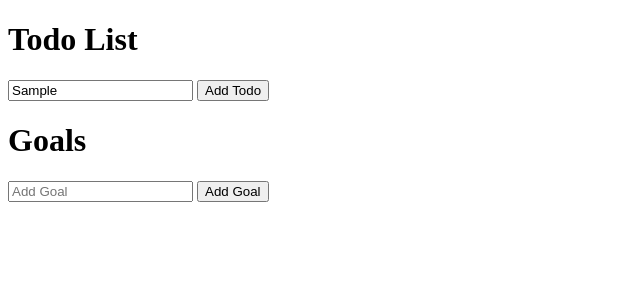
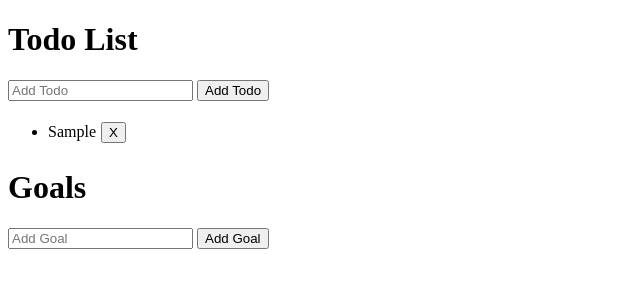
Before and after one commit to KarloT1/react-redux_ui-redux, a plain HTML site: page index.html in a window 1280 px wide. Both pictures are taken after typing "Sample" into the empty fields and a click on the button "Add Todo". Shown: the whole page, without its empty margins (0-640 px from the left). Drawn offline with Linux system fonts and the light colour scheme.

Commit message:
Finish up app functionality

```diff
--- a/index.html
+++ b/index.html
@@ -25,6 +25,12 @@
   </div>
 
   <script>
+
+    function generateId() {
+      return Math.random().toString(36).substring(2) + (new Date()).getTime().toString(36);
+    }
+
+
     // Library code
     function createStore(reducer) {
       // The store should have four parts
@@ -56,6 +62,7 @@
         dispatch
       }
     }
+
 
     // App code
     const ADD_TODO = "ADD_TODO"
@@ -136,42 +143,88 @@
     const store = createStore(app)
 
     store.subscribe(() => {
-      console.log("The new state is: ", store.getState())
+      const { goals, todos } = store.getState()
+
+      document.getElementById("goals").innerHTML = ""
+      document.getElementById("todos").innerHTML = ""
+
+      goals.forEach(addGoalToDOM)
+      todos.forEach(addTodoToDOM)
     })
 
-    store.dispatch(addTodoAction({
-      id: 0,
-      name: "Walk the dog",
-      complete: false
-    }))
 
-    store.dispatch(addTodoAction({
-      id: 1,
-      name: "Wash the car",
-      complete: false
-    }))
+    // DOM code
+    function addTodo() {
+      const input = document.getElementById("todo")
+      const name = input.value
+      input.value = ""
 
-    store.dispatch(addTodoAction({
-      id: 2,
-      name: "Go to the gym",
-      complete: true
-    }))
+      store.dispatch(addTodoAction({
+        name,
+        complete: false,
+        id: generateId()
+      }))
+    }
 
-    store.dispatch(removeTodoAction(1))
+    function addGoal() {
+      const input = document.getElementById("goal")
+      const name = input.value
+      input.value = ""
 
-    store.dispatch(toggleTodoAction(0))
+      store.dispatch(addGoalAction({
+        id: generateId(),
+        name
+      }))
+    }
 
-    store.dispatch(addGoalAction({
-      id: 0,
-      name: "Learn Redux"
-    }))
+    document.getElementById("todoBtn")
+      .addEventListener("click", addTodo)
 
-    store.dispatch(addGoalAction({
-      id: 1,
-      name: "Lose 20 pounds"
-    }))
+    document.getElementById("goalBtn")
+      .addEventListener("click", addGoal)
 
-    store.dispatch(removeGoalAction(0))
+    function createRemoveButton(onClick) {
+      const removeBtn = document.createElement("button")
+      removeBtn.innerHTML = "X"
+      removeBtn.addEventListener("click", onClick)
+      removeBtn.style.margin = "5px"
+
+      return removeBtn
+    }
+
+    function addTodoToDOM(todo) {
+      const node = document.createElement("li")
+      const text = document.createTextNode(todo.name)
+
+      const removeBtn = createRemoveButton(() => {
+        store.dispatch(removeTodoAction(todo.id))
+      })
+
+      node.appendChild(text)
+      node.appendChild(removeBtn)
+      node.style.textDecoration = todo.complete ? "line-through" : "none"
+      node.addEventListener("click", () => {
+        store.dispatch(toggleTodoAction(todo.id))
+      })
+
+      document.getElementById("todos")
+        .appendChild(node)
+    }
+
+    function addGoalToDOM(goal) {
+      const node = document.createElement("li")
+      const text = document.createTextNode(goal.name)
+
+      const removeBtn = createRemoveButton(() => {
+        store.dispatch(removeGoalAction(goal.id))
+      })
+
+      node.appendChild(text)
+      node.appendChild(removeBtn)
+
+      document.getElementById("goals")
+        .appendChild(node)
+    }
   </script>
 </body>
 
```
